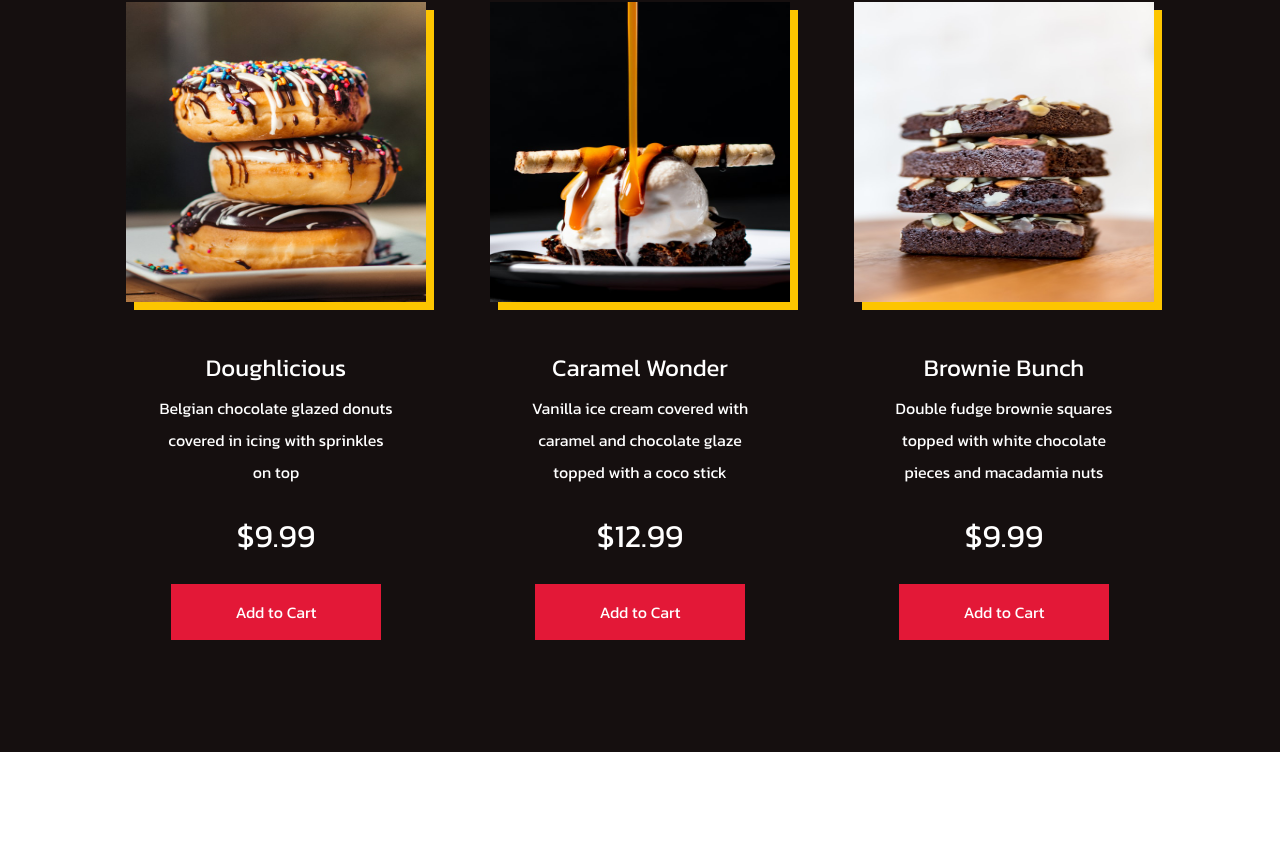
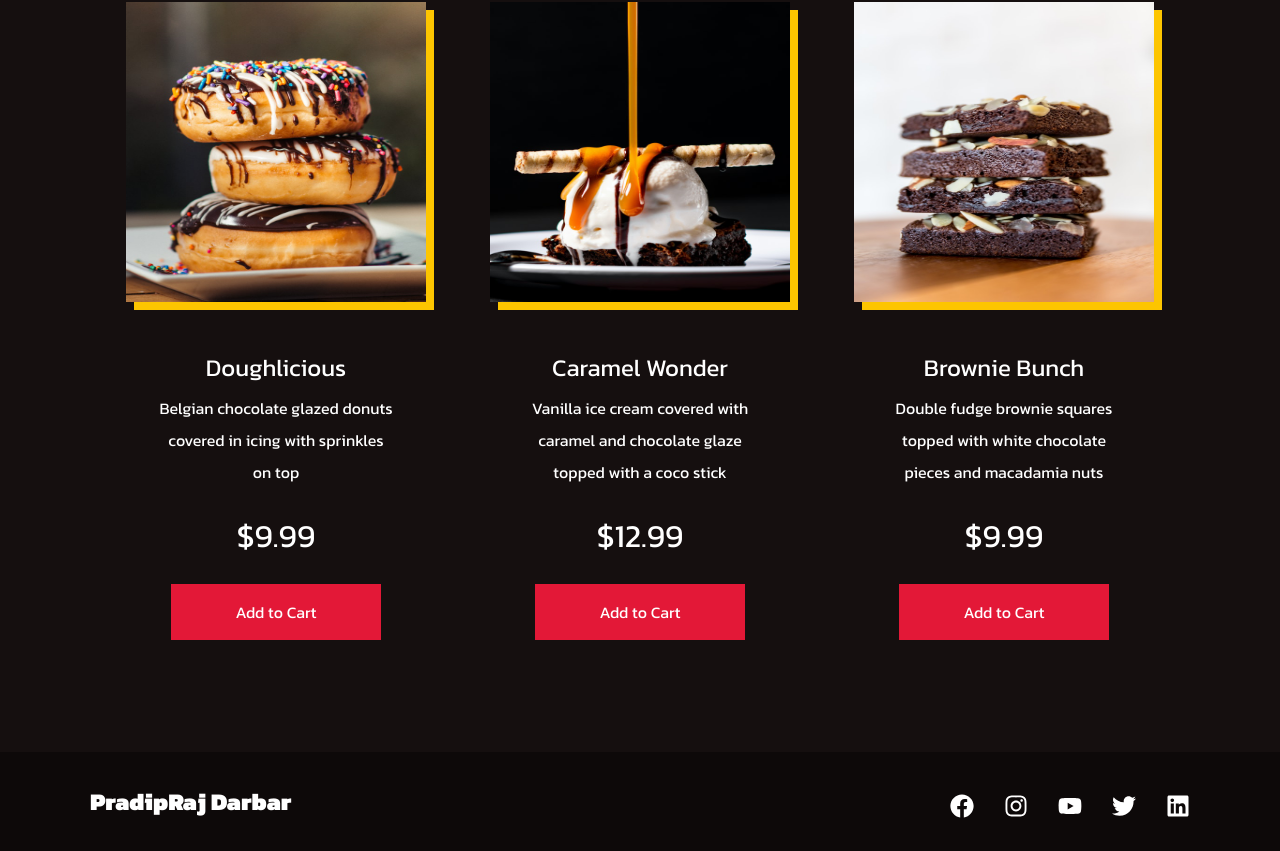
Before and after one commit to Pradiprajvala/pizza-resturant-web, a React (Create React App) app: page / in a window 1280 px wide. Shown: the part 2764-3615 px from the top of the page. Before the commit the page ends 3516 px from the top, so only its background shows below. Built offline with nearby package versions, Linux system fonts and the light colour scheme; the HTML template or start-up script is replaced by a standard one.

Commit message:
added footer

```diff
--- a/src/App.js
+++ b/src/App.js
@@ -6,6 +6,7 @@
 import Products  from './Components/Products/index.js'
 import{ productData,sweetProductData } from './Components/Products/data.js'
 import Feature from './Components/Feature/index.js';
+import Footer from './Components/Footer/index.js';
 function App() {
   return (
     <Router>
@@ -14,7 +15,7 @@
       <Products heading='Choose your favourite' data={productData}/>
       <Feature />
       <Products heading='Sweet' data={sweetProductData}/>
-
+      <Footer />
     </Router>
   );
 }
--- /dev/null
+++ b/src/Components/Footer/FooterElements.js
@@ -0,0 +1,56 @@
+import styled from 'styled-components';
+import { Link } from 'react-router-dom';
+
+export const FooterContainer = styled.div`
+  background-color: #0d0909;
+`;
+
+export const FooterWrap = styled.div`
+  padding: 16px 24px;
+  display: flex;
+  flex-direction: column;
+  justify-content: center;
+  align-items: center;
+  max-width: 1300px;
+  margin: 0 auto;
+`;
+
+export const SocialMedia = styled.section`
+  max-width: 1300px;
+  width: 100%;
+`
+export const SocialMediaWrap = styled.div`
+  display: flex;
+  justify-content: space-between;
+  align-items: center;
+  max-width: 1100px;
+  margin: 16px auto 0 auto;
+
+  @media screen and (max-width: 820px) {
+    flex-direction:column;
+  }
+`;
+
+export const SocialLogo = styled(Link)`
+  color: #fff;
+  justify-self: start;
+  cursor: pointor;
+  text-decoration: none;
+  font-size: 1.5rem;
+  display: flex;
+  align-items: center;
+  margin-bottom: 16px;
+  font-weight:bold;
+`;
+
+export const SocialIcons = styled.div `
+  display: flex;
+  justify-content: space-between;
+  align-items: center;
+  width: 240px;
+`
+
+export const SocialIconLink = styled.a`
+  color: #fff;
+  font-size: 24px;
+`;
--- /dev/null
+++ b/src/Components/Footer/index.js
@@ -0,0 +1,56 @@
+import React from 'react'
+import {
+  FaFacebook,
+  FaInstagram,
+  FaYoutube,
+  FaTwitter,
+  FaLinkedin
+} from 'react-icons/fa';
+import {
+  FooterContainer,
+  FooterWrap,
+  SocialMedia,
+  SocialMediaWrap,
+  SocialLogo,
+  SocialIcons,
+  SocialIconLink
+} from './FooterElements';
+
+const Footer = () => {
+  return(
+      <FooterContainer>
+        <FooterWrap>
+          <SocialMedia>
+            <SocialMediaWrap>
+              <SocialLogo to="/">PradipRaj Darbar</SocialLogo>
+              <SocialIcons>
+                <SocialIconLink href="/" target="_blanck"
+                aria-label="Facebook" rel="noopener noreferrer">
+                   <FaFacebook />
+                </SocialIconLink>
+                <SocialIconLink href="/" target="_blanck"
+                aria-label="Instagram" rel="noopener noreferrer">
+                   <FaInstagram />
+                </SocialIconLink>
+                <SocialIconLink href="/" target="_blanck"
+                aria-label="Youtube" rel="noopener noreferrer">
+                   <FaYoutube />
+                </SocialIconLink>
+                <SocialIconLink href="/" target="_blanck"
+                aria-label="Twitter" rel="noopener noreferrer">
+                   <FaTwitter />
+                </SocialIconLink>
+                <SocialIconLink href="/" target="_blanck"
+                aria-label="LinkedIn" rel="noopener noreferrer">
+                   <FaLinkedin />
+                </SocialIconLink>
+              </SocialIcons>
+            </SocialMediaWrap>
+          </SocialMedia>
+        </FooterWrap>
+      </FooterContainer>
+
+    )
+}
+
+export default Footer;
```
